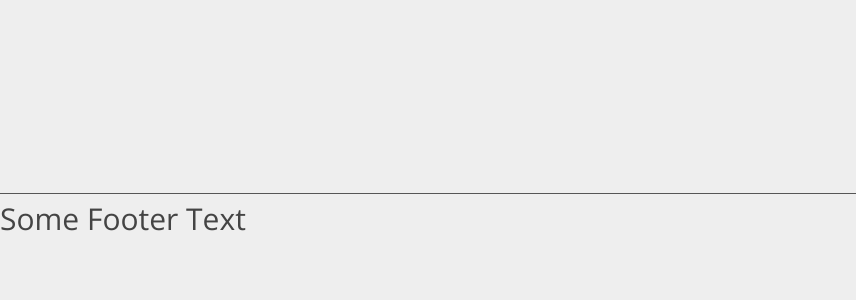
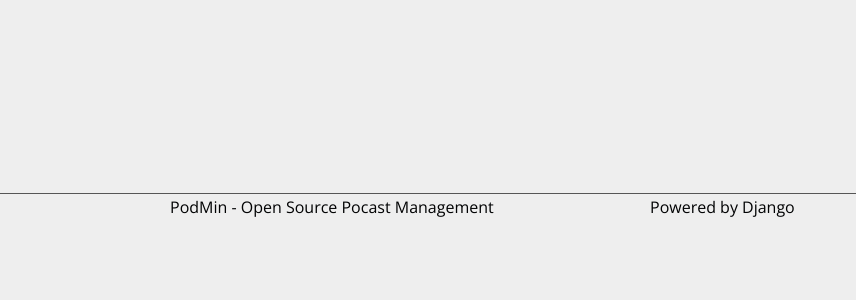
Before and after one commit to Kennric/podmin, a Django app: page /about/ in a window 1280 px wide. Shown: the part 486-786 px from the top of the page, without its empty margins (0-856 px from the left). Run offline with Django 3.2, Linux system fonts and the light colour scheme; style sheets or scripts are compiled from the project's sources; parts of the project's set-up code (start-up, migrations or seed data) failed here and were passed over.

Commit message:
footer tweaks

```diff
--- /dev/null
+++ b/podmin/templates/footer.html
@@ -0,0 +1,12 @@
+<div class="row">
+    <div class="six columns">
+    <p class="footer-text">
+    PodMin - Open Source Pocast Management
+    </p>
+    </div>
+    <div class="six columns">
+    <p class="footer-text right">
+    Powered by Django
+    </p>
+    </div>
+</div>
--- a/podmin/templates/master.html
+++ b/podmin/templates/master.html
@@ -47,7 +47,7 @@
         {% block content %}{% endblock %}
         <div class="bottom-sticky" id="footer">
         <div class="navcontain">
-        <h3>Some Footer Text</h3>
+        {% include "footer.html" %}
         </div>
         </div>
     </div>
--- a/podmin/templates/podmin/episode/episode.html
+++ b/podmin/templates/podmin/episode/episode.html
@@ -128,8 +128,8 @@
         <p>{{ episode.credits | linebreaks }}</p>
         </div>
     </div>
+    {% endif %}
 </div>
-{% endif %}
 
 {% endblock %}
 
```
